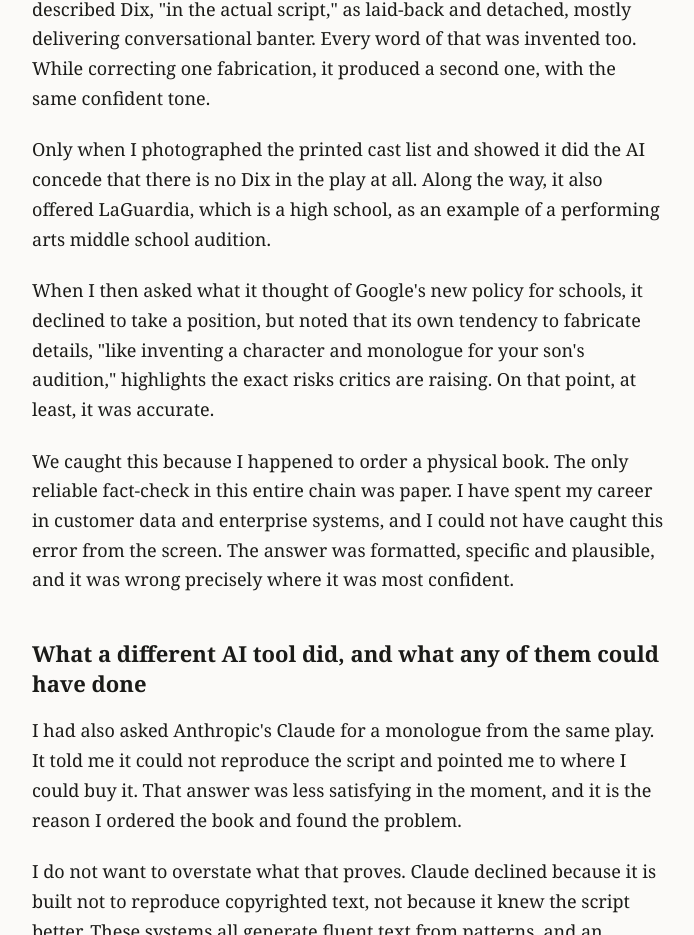
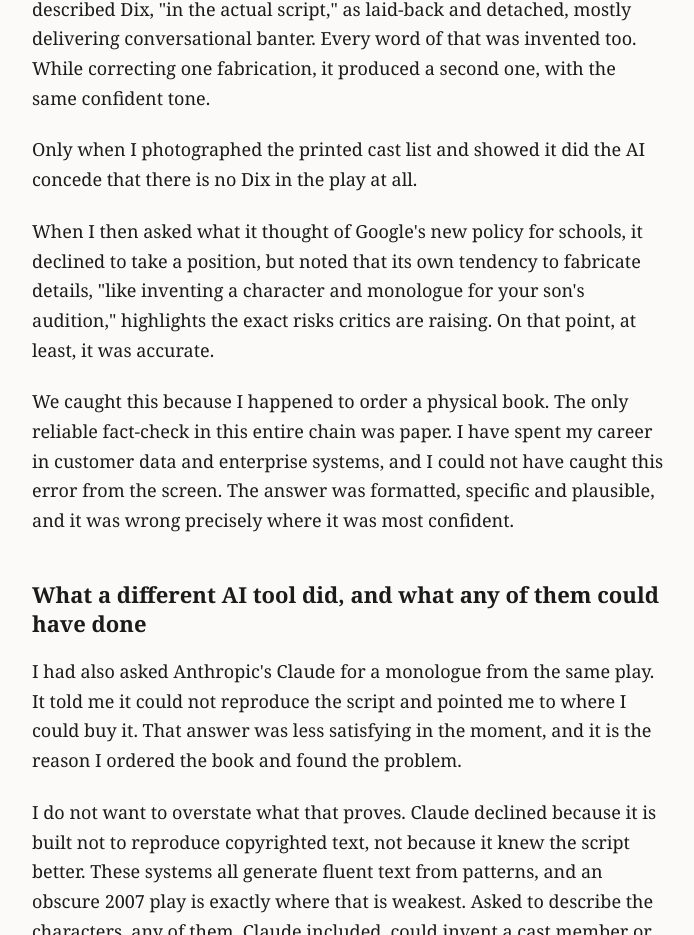
Before and after one commit to cdavidsen/CarolDavidsen-site, a plain HTML site: page essays/google-audition-monologue.html in a window 1280 px wide. Shown: the part 1674-2609 px from the top of the page, without its empty margins (292-986 px from the left). Drawn offline with Linux system fonts and the light colour scheme.

Commit message:
Update google-audition-monologue.html

```diff
--- a/essays/google-audition-monologue.html
+++ b/essays/google-audition-monologue.html
@@ -34,7 +34,7 @@
       <h2 class="section">What Google's AI said when I questioned it</h2>
       <p>I went back to Google and asked. First it agreed that the monologue was not from the play and explained, helpfully, that when asked to generate options quickly, AI models sometimes invent plausible-sounding lines that match a user's interests. Then, in the same answer, it told me that the play "does feature a male math-team character named Dix." In the next answer, it declined to quote the script on copyright grounds and instead offered to point me to the real characters and their strongest moments. It described Dix, "in the actual script," as laid-back and detached, mostly delivering conversational banter. Every word of that was invented too. While correcting one fabrication, it produced a second one, with the same confident tone.</p>
 
-      <p>Only when I photographed the printed cast list and showed it did the AI concede that there is no Dix in the play at all. Along the way, it also offered LaGuardia, which is a high school, as an example of a performing arts middle school audition.</p>
+      <p>Only when I photographed the printed cast list and showed it did the AI concede that there is no Dix in the play at all.</p>
 
       <p>When I then asked what it thought of Google's new policy for schools, it declined to take a position, but noted that its own tendency to fabricate details, "like inventing a character and monologue for your son's audition," highlights the exact risks critics are raising. On that point, at least, it was accurate.</p>
 
```
